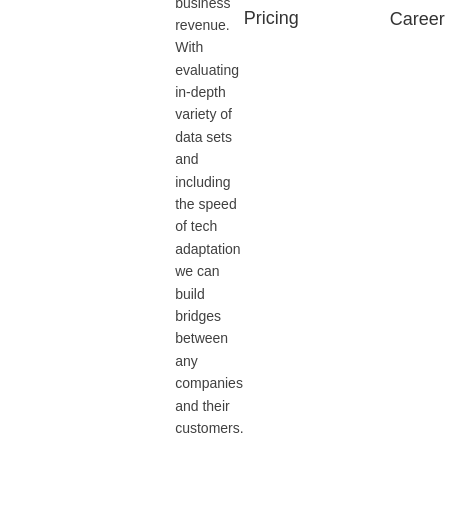
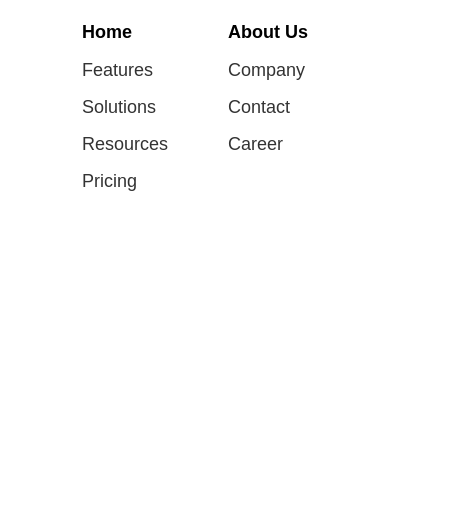
Before and after one commit to RahulK2396/trustco-solo, a plain HTML site: page index.html in a window 390 px wide. Shown: the part 6268-6789 px from the top of the page, 467 px wide, since content can reach past the window. After the commit the page ends 6502 px from the top, so only its background shows below. Drawn offline with nearby package versions, Linux system fonts and the light colour scheme; files whose address does not match are found by name.

Commit message:
[TR-26]-footer section responsive added

```diff
--- a/style.css
+++ b/style.css
@@ -844,7 +844,7 @@ h3 {
 
 footer {
     background-color: #ffffff;
-    padding: 50px 80px;
+    padding: 4% 8%;
     font-family: "Arial", sans-serif;
     border-top: 5px solid #f5f5f5;
 }
@@ -931,7 +931,7 @@ justify-content: space-between;
 
 
 /* Responsive styles */
-@media screen and (max-width: 768px) {
+@media screen and (max-width: 1024px) {
     p {
         font-size: 14px !important;
     }
@@ -1112,4 +1112,15 @@ justify-content: space-between;
         align-items: center;
         text-align: center;
     }
+    .footer-container{
+        flex-direction: column;
+        justify-content: center;
+        align-items: center;
+    }
+    .footer-left{
+        max-width: unset;
+    }
+    .footer-column h3 {
+        font-size: 18px;
+    }
 }
```
